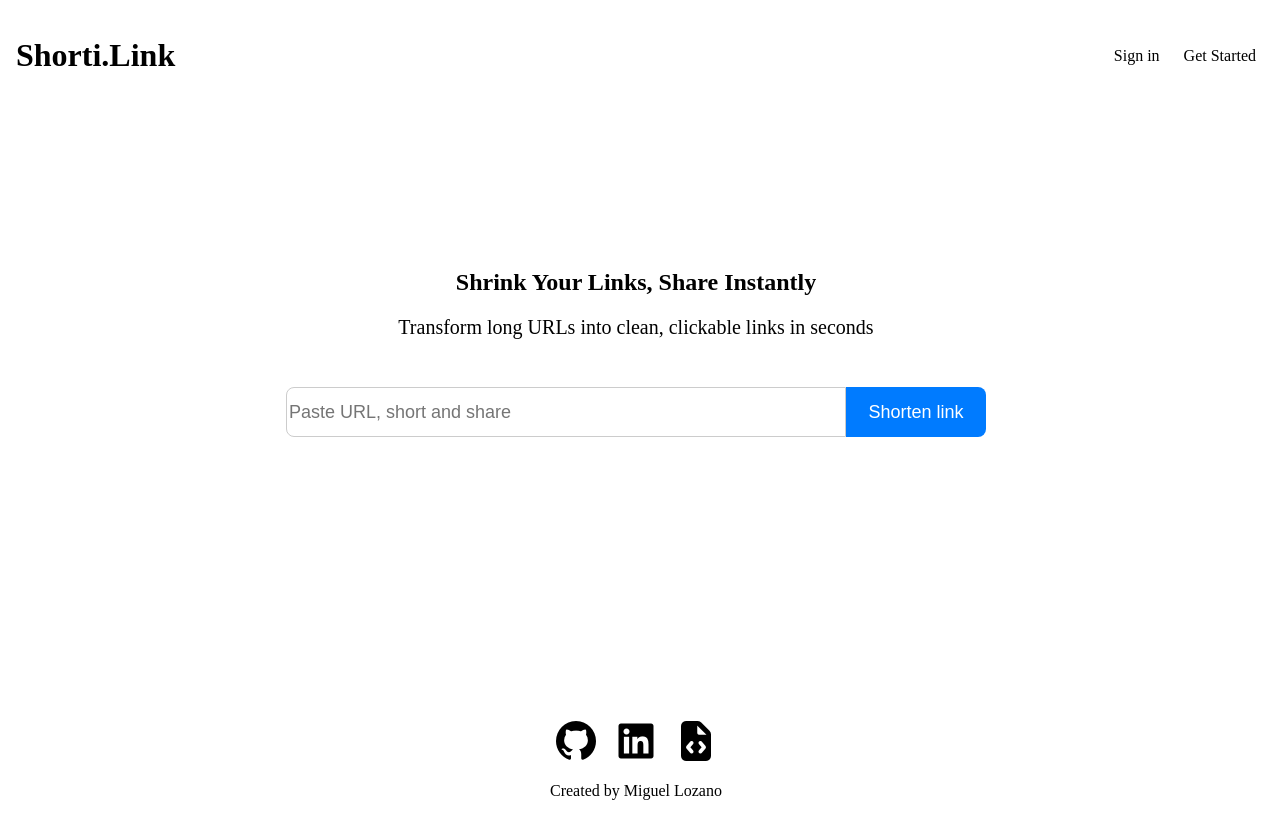
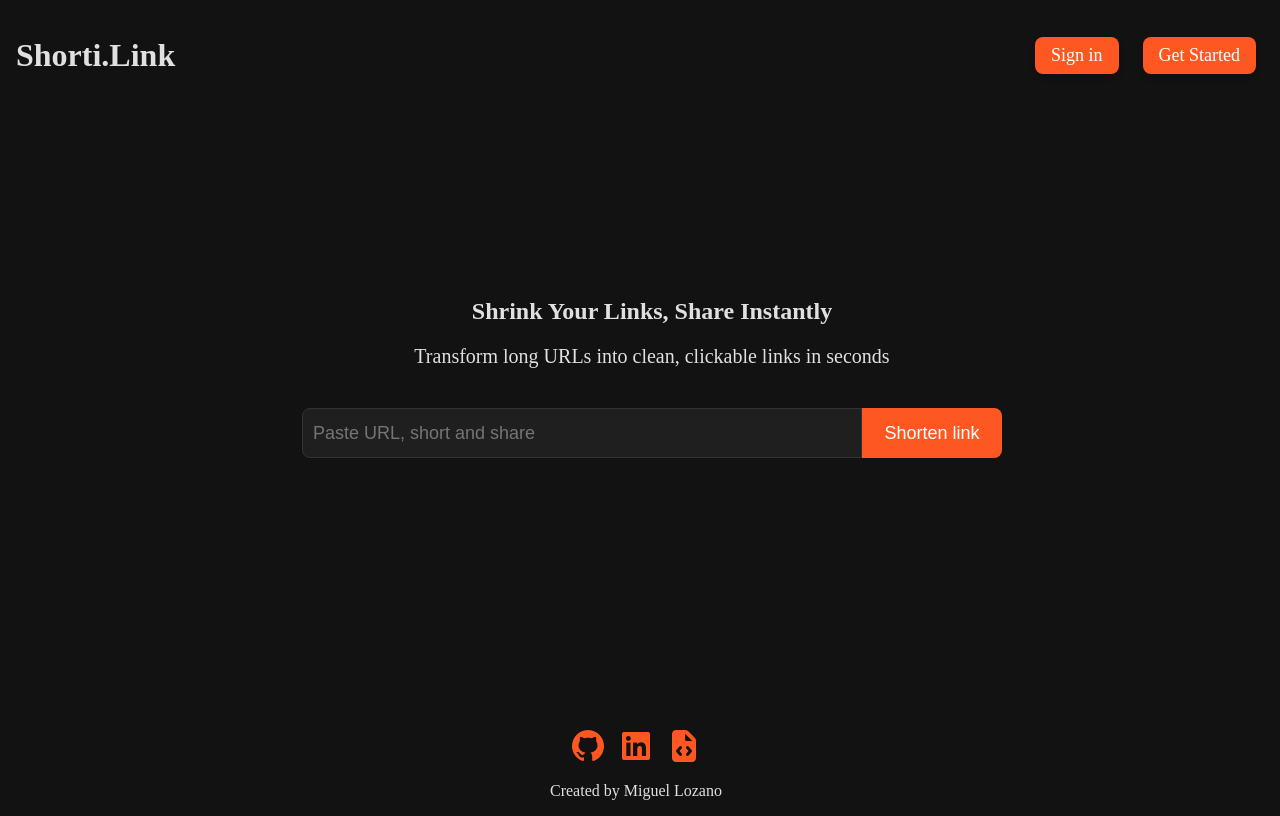
Before and after one commit to miguellozano03/shorty_link, a Django app: page / in a window 1280 px wide. Run offline with Django 5.2, Linux system fonts and the light colour scheme; some libraries are stand-ins or nearby versions.

Commit message:
refactor: css and js code was improved

```diff
--- a/shorty_link/shortener/static/shortener/css/base.css
+++ b/shorty_link/shortener/static/shortener/css/base.css
@@ -13,6 +13,8 @@ body {
     "main"
     "footer";
   padding: 1rem 1.5rem 0 1rem;
+  background-color: #121212;
+  color: #e0e0e0;
 }
 
 header {
@@ -27,9 +29,24 @@ header {
   gap: 1.5rem;
 }
 
-.nav-bar a {
+.nav-btn {
+  background-color: #ff5722; /* acento naranja */
+  color: #fff;
   text-decoration: none;
-  color:black;
+  font-size: 18px;
+  font-weight: 500;
+  padding: 8px 16px;
+  border-radius: 8px;
+  box-shadow: 0 4px 6px rgba(0,0,0,0.1);
+  transition: all 0.2s ease-in-out;
+  text-align: center;
+  display: inline-block;
+}
+
+.nav-btn:hover {
+  background-color: #e64a19; /* naranja más intenso */
+  transform: translateY(-2px);
+  box-shadow: 0 6px 10px rgba(0,0,0,0.15);
 }
 
 main {
@@ -43,9 +60,8 @@ footer {
   align-items: center;
 }
 
-
 footer a {
-  font-size: 2.5rem;
+  font-size: 2rem;
   text-decoration: none;
-  color: black;
+  color: #ff5722;
 }
--- a/shorty_link/shortener/static/shortener/css/home.css
+++ b/shorty_link/shortener/static/shortener/css/home.css
@@ -6,6 +6,9 @@
   justify-content: center;
   width: 100%;
   gap: 20px;
+  background-color: #121212; /* fondo dark */
+  color: #e0e0e0; /* texto claro */
+  padding: 1rem;
 }
 
 .hero-text {
@@ -14,16 +17,16 @@
 
 .hero-text p {
   font-size: 20px;
+  color: #e0e0e0;
 }
 
 .form-container {
-  padding: 0.5rem;
   width: 100%;
 }
 
 #shorty-form {
   display: flex;
-  justify-content: center;      /* centra el div hijo */
+  justify-content: center;
   width: 100%;
 }
 
@@ -43,28 +46,79 @@
   border-radius: 8px;
   border: 1px solid #ccc;
   box-sizing: border-box;
+  padding: 0 10px;
+}
+
+#form-input {
+  background-color: #1f1f1f;
+  color: #e0e0e0;
+  border: 1px solid #333;
 }
 
 #shorty-form button {
   border: none;
-  background-color: #007bff;
-  color: white;
+  background-color: #ff5722; /* acento vibrante */
+  color: #fff;
   cursor: pointer;
+  transition: all 0.2s ease-in-out;
+}
+
+#shorty-form button:hover {
+  background-color: #e64a19;
+  transform: translateY(-2px);
 }
 
 #result-container {
   display: flex;
+  opacity: 0;
+  visibility: hidden;
   justify-content: center;
+  align-items: center;
   padding-top: 20px;
-  height: 100px;
+  min-height: 100px;
+  width: 100%;
 }
+
+#result-container.show {
+  opacity: 1;
+  visibility: visible;
+}
+
+
+#result {
+  background-color: #1f1f1f;
+  color: #e0e0e0;
+  justify-content: center;
+  align-items: center;
+  border-radius: 8px;
+  padding: 10px 20px 10px 20px;
+  font-size: 18px;
+  font-weight: 500;
+  max-width: 700px;
+  word-break: break-all;
+  text-align: center;
+  box-shadow: 0 4px 6px rgba(0,0,0,0.2);
+  transition: all 0.2s ease-in-out;
+}
+
+#result a {
+  color: #ff5722; /* acento vibrante */
+  text-decoration: underline;
+}
+
+#result.error {
+  background-color: #b71c1c; /* rojo suave para errores */
+  color: #fff;
+}
+
+
+
+
+
 
 @media screen and (min-width: 992px) {
   .form-wrapper {
-    display: flex;
     flex-direction: row;
-    width: 90%;
-    max-width: 700px;
     gap: 0;
   }
 
--- a/shorty_link/shortener/static/shortener/js/formSubmit.js
+++ b/shorty_link/shortener/static/shortener/js/formSubmit.js
@@ -22,7 +22,18 @@ document.addEventListener('DOMContentLoaded', () => {
 
         const data = await response.json();
 
-        shortUrlContainer.innerHTML = data.error ? `Error: ${data.error}` : `Your url: ${data.short_url}`;
+        shortUrlContainer.innerHTML = data.error ? `Error: ${data.error}` : `Your url: <a href="${data.short_url}" target="_blank">${data.short_url}</a>`;
+
+
+        const resultContainer = document.getElementById('result-container');
+
+        if (data.error || data.short_url) {
+            resultContainer.classList.add('show');
+        } else {
+          resultContainer.classList.remove('show');
+        }
+
+        shortUrlContainer.className = data.error ? 'error' : '';
 
     })
 
--- a/shorty_link/shortener/templates/shortener/base.html
+++ b/shorty_link/shortener/templates/shortener/base.html
@@ -4,10 +4,10 @@
 <head>
   <meta charset="UTF-8">
   <meta name="viewport" content="width=device-width, initial-scale=1.0">
-  <title>ShortyLink - {% block title %}{% endblock title %}</title>
+  <title>ShortyLink {% block title %}{% endblock title %}</title>
 
   <link rel="stylesheet" href="{% static 'shortener/css/base.css' %}">
-
+  <link rel="stylesheet" href="{% static 'css/base.css' %}">
   <link rel="stylesheet" href="https://cdnjs.cloudflare.com/ajax/libs/font-awesome/7.0.0/css/all.min.css" integrity="sha512-DxV+EoADOkOygM4IR9yXP8Sb2qwgidEmeqAEmDKIOfPRQZOWbXCzLC6vjbZyy0vPisbH2SyW27+ddLVCN+OMzQ==" crossorigin="anonymous" referrerpolicy="no-referrer" />
 
   {% block head %}{% endblock head %}
--- a/shorty_link/shortener/templates/shortener/home.html
+++ b/shorty_link/shortener/templates/shortener/home.html
@@ -1,5 +1,8 @@
 {% extends "shortener/base.html" %}
 {% load static %}
+
+{% block title %}- Home {% endblock title %}
+
 {% block head %}
 <link rel="stylesheet" href="{% static 'shortener/css/home.css' %}">
 {% endblock head %}
@@ -21,7 +24,7 @@
       </div>
     </form>
     <div id="result-container">
-      <p id="result"></p>
+      <div id="result"></div>
     </div>
   </div>
 </section>
```
